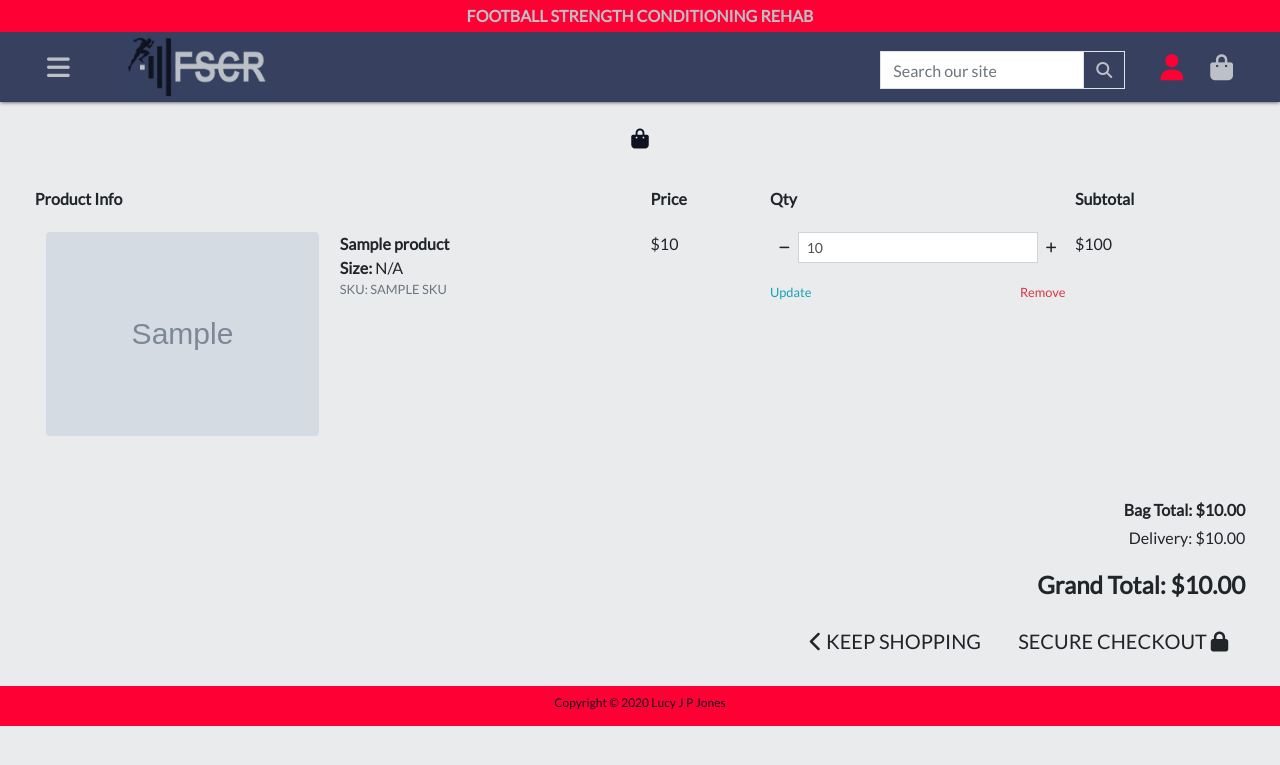
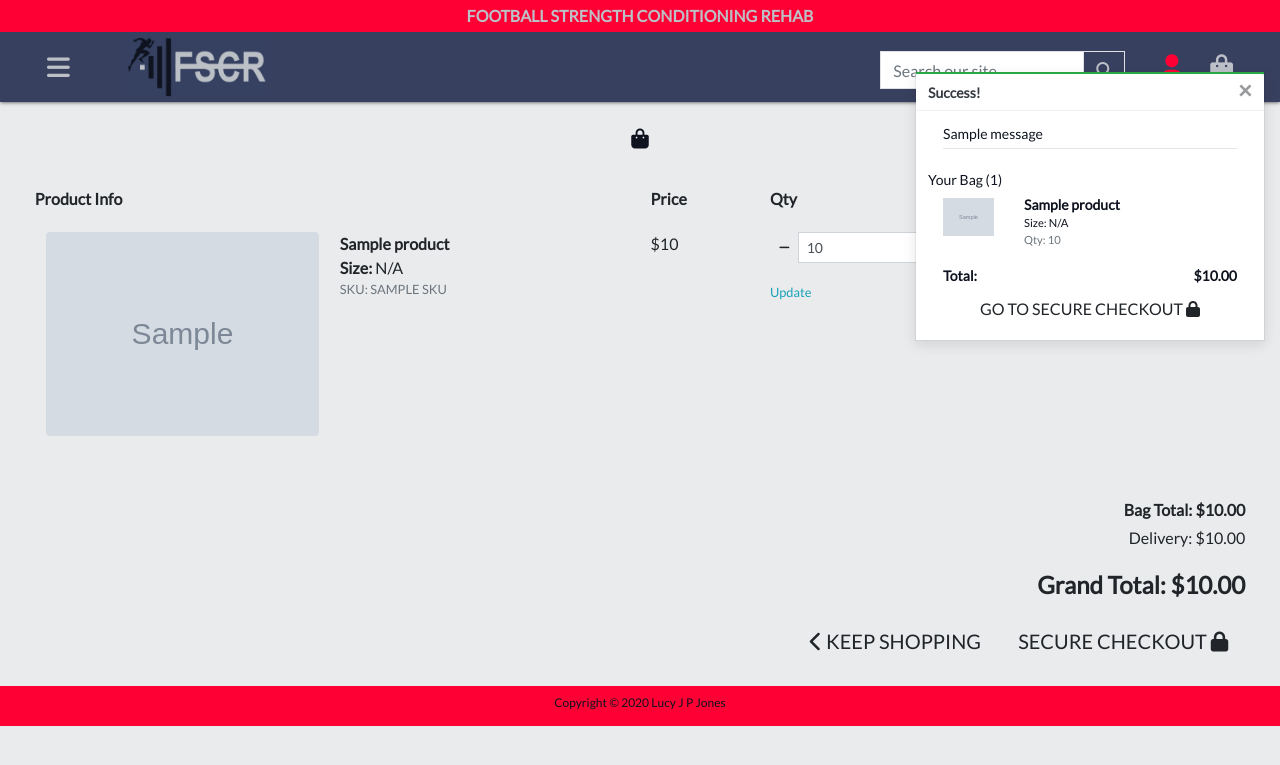
Before and after one commit to Lucyjpjones/lj-fscr, a Django app: template bag/templates/bag/bag.html in a window 1280 px wide. Shown: the top 765 px of the page. Run offline with Django 3.2, Linux system fonts and the light colour scheme; the template is opened without the code that fills it: most values are stand-ins (such as "Sample title", 1, 10 or a date in 2020); grey boxes marked "Sample" are stand-in pictures; one stand-in notice (Sample message) is shown; some libraries are stand-ins or nearby versions.

Commit message:
Added toasts

```diff
--- a/lj_fscr/settings.py
+++ b/lj_fscr/settings.py
@@ -84,6 +84,8 @@ TEMPLATES = [
         },
     },
 ]
+
+MESSAGE_STORAGE = 'django.contrib.messages.storage.session.SessionStorage'
 
 AUTHENTICATION_BACKENDS = (
     # Needed to login by username in Django admin, regardless of `allauth`
--- a/static/css/base.css
+++ b/static/css/base.css
@@ -249,6 +249,24 @@ header {
     cursor: pointer;
 }
 
+/* ------------------------------- bootstrap toasts */
+
+.message-container {
+    position: fixed;
+    top: 72px;
+    right: 15px;
+    z-index: 99999999999;
+}
+
+.custom-toast {
+    overflow: visible;
+}
+
+.toast-capper {
+    height: 2px;
+}
+
+
 
 /* --------------------Media queries*/
 
--- a/templates/base.html
+++ b/templates/base.html
@@ -216,8 +216,25 @@
     </header>
 
     {% if messages %}
-    <div class="message-container"></div>
-    {% endif %} {% block page_header %} {% endblock %}
+        <div class="message-container">
+            {% for message in messages %}
+                {% with message.level as level %}
+                    {% if level == 40 %}
+                        {% include 'includes/toasts/toast_error.html' %}
+                    {% elif level == 30 %}
+                        {% include 'includes/toasts/toast_warning.html' %}
+                    {% elif level == 25 %}
+                        {% include 'includes/toasts/toast_success.html' %}
+                    {% else %}
+                        {% include 'includes/toasts/toast_info.html' %}
+                    {% endif %}
+                {% endwith %}
+            {% endfor %}
+        </div>
+    {% endif %}
+
+    {% block page_header %}
+    {% endblock %}
 
     <!-- Sidebar -->
       <div class="wrapper">
@@ -248,6 +265,7 @@
             </li>
           </ul>
         </nav>
+
         {% block content %}
     {%endblock %}
       </div>
@@ -256,6 +274,11 @@
       <h6 class="copyright">Copyright © 2020 Lucy J P Jones</h6>
     </footer>
 
-    {% block postloadjs %} {% endblock %}
+    {% block postloadjs %}
+    <script type="text/javascript">
+        $('.toast').toast('show');
+    </script>
+    {% endblock %}
+
   </body>
 </html>
--- /dev/null
+++ b/templates/includes/toasts/toast_success.html
@@ -0,0 +1,54 @@
+<div class="toast custom-toast rounded-0 border-top-0" data-autohide="false">
+    <div class="arrow-up arrow-success"></div>
+    <div class="w-100 toast-capper bg-success"></div>
+    <div class="toast-header bg-white text-dark">
+        <strong class="mr-auto">Success!</strong>
+        <button type="button" class="ml-2 mb-1 close text-dark" data-dismiss="toast" aria-label="Close">
+            <span aria-hidden="true">&times;</span>
+        </button>
+    </div>
+    <div class="toast-body bg-white">
+        <div class="row">
+            <div class="col">
+                {{ message }}
+                <hr class="mt-1 mb-3">
+            </div>
+        </div>
+        {% if grand_total %}
+            <p class="logo-font bg-white text-black py-1">Your Bag ({{ product_count }})</p>
+            <div class="bag-notification-wrapper">
+                {% for item in bag_items %}
+                    <div class="row">
+                        <div class="col-3 my-1">
+                            <img class="w-100" src="{{ item.product.image.url }}">
+                        </div>
+                        <div class="col-9">
+                            <p class="my-0"><strong>{{ item.product.name }}</strong></p>
+                            <p class="my-0 small">Size: {% if item.product.has_sizes %}{{ item.size|upper }}{% else %}N/A{% endif %}</p>
+                            <p class="my-0 small text-muted">Qty: {{ item.quantity }}</p>
+                        </div>
+                    </div>
+                {% endfor %}
+            </div>
+            <div class="row">
+                <div class="col">
+                    <strong><p class="mt-3 mb-1 text-black">
+                        Total{% if free_delivery_delta > 0 %} (Exc. delivery){% endif %}:
+                        <span class="float-right">${{ total|floatformat:2 }}</span>
+                    </p></strong>
+                    {% if free_delivery_delta > 0 %}
+                        <p class="mb-0 p-2 bg-warning shadow-sm text-black text-center">
+                            Spend <strong>${{ free_delivery_delta }}</strong> more to get free next day delivery!
+                        </p>
+                    {% endif %}
+                    <a href="{% url 'view_bag' %}" class="btn btn-black btn-block rounded-0">
+                        <span class="text-uppercase">Go To Secure Checkout</span>
+                        <span class="icon">
+                            <i class="fas fa-lock"></i>
+                        </span>
+                    </a>
+                </div>
+            </div>
+        {% endif %}
+    </div>
+</div>
```
Also changed, not shown: bag/views.py (+6 -1 lines), templates/includes/toasts/toast_error.html (added, +13 -0 lines), templates/includes/toasts/toast_info.html (added, +13 -0 lines), templates/includes/toasts/toast_warning.html (added, +13 -0 lines).
